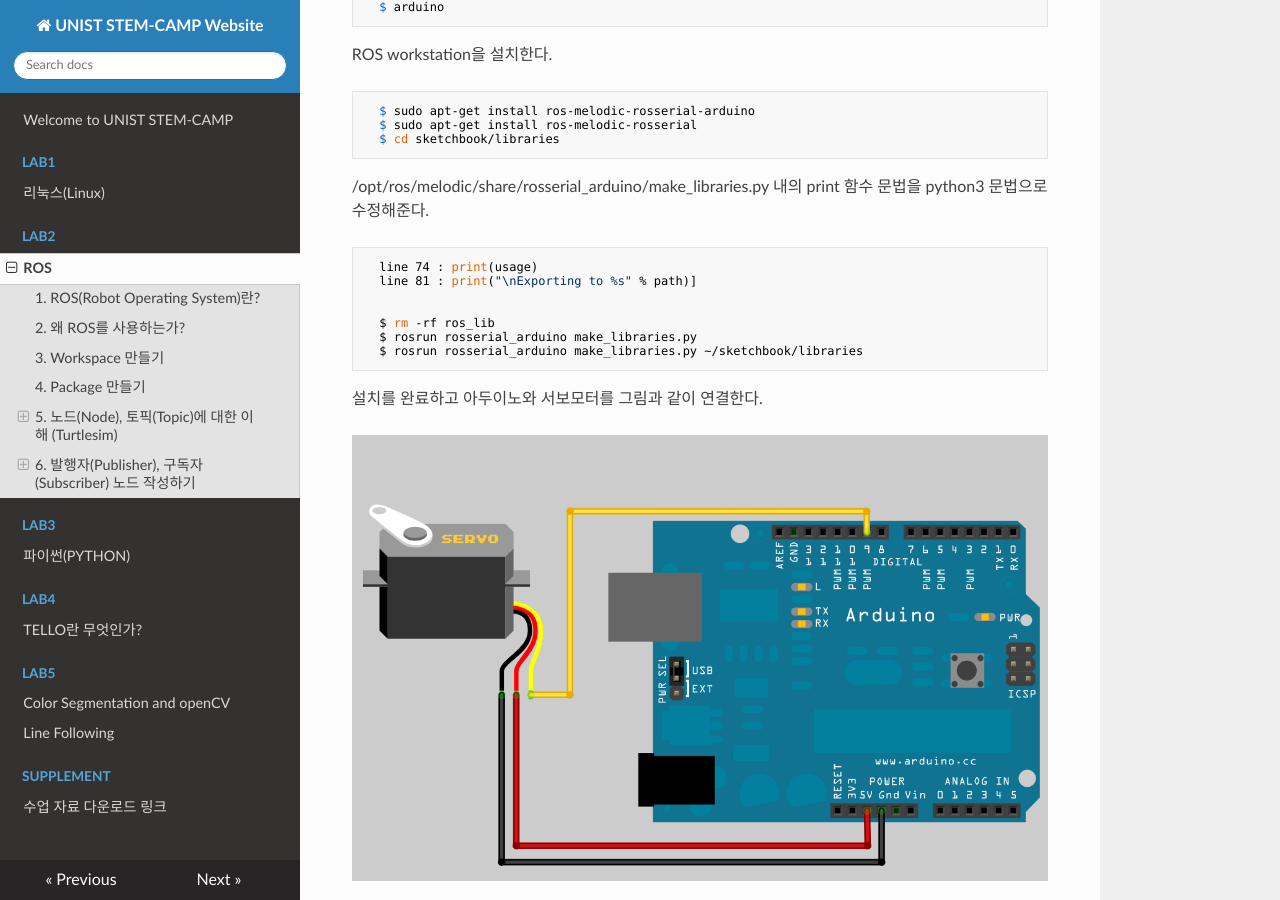
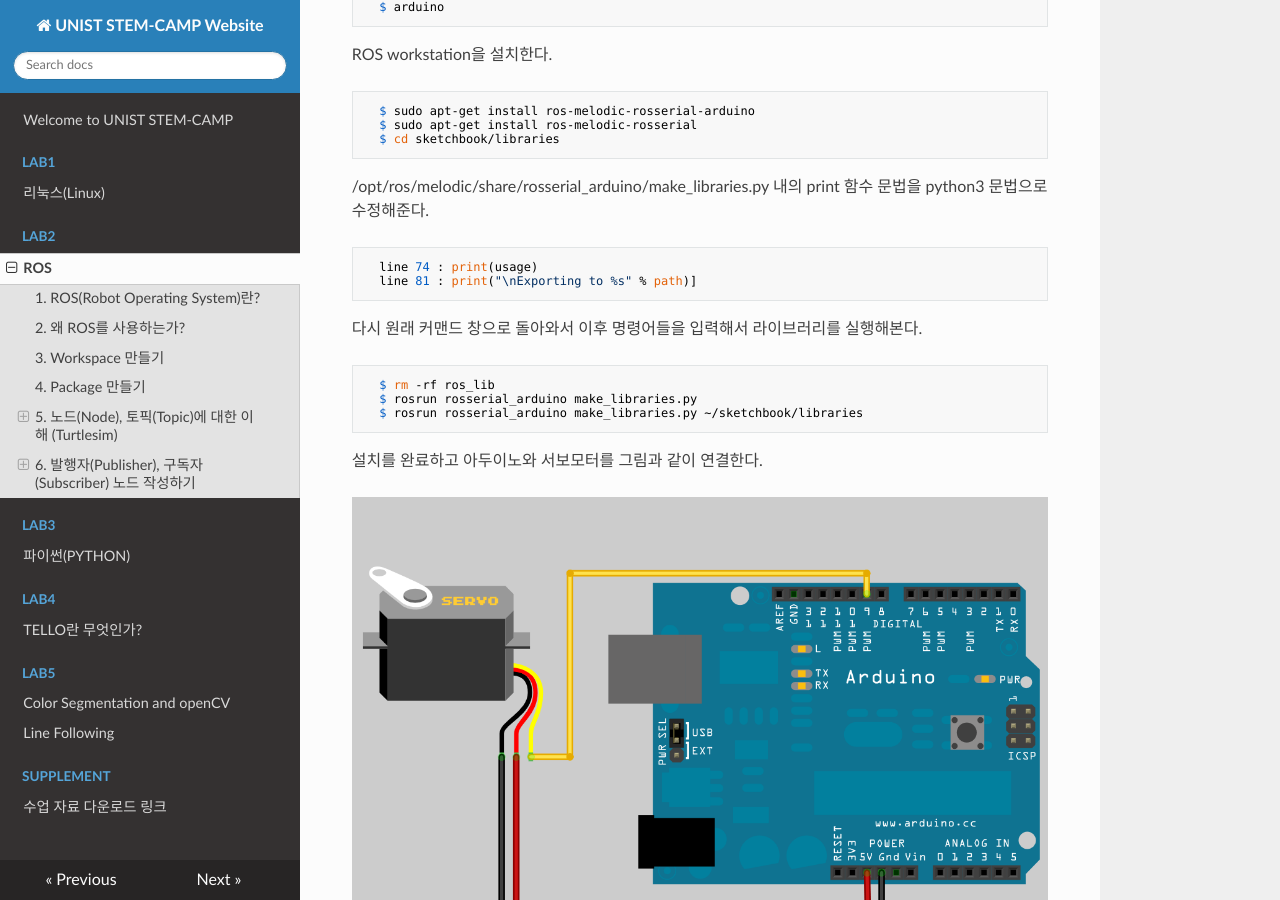
Before and after one commit to UNIST-STEM/2020, an MkDocs documentation site: the page built from docs/Lab2/ROS.md, in a window 1280 px wide and 900 px high, scrolled down 6566 px. Built offline with MkDocs 1.6.1, drawn with Linux system fonts in a browser that asks for light colours; nearby versions of some CDN libraries.

Commit message:
issue solve +

```diff
--- a/docs/Lab2/ROS.md
+++ b/docs/Lab2/ROS.md
@@ -229,6 +229,7 @@
       line 74 : print(usage)
       line 81 : print("\nExporting to %s" % path)]
 
+다시 원래 커맨드 창으로 돌아와서 이후 명령어들을 입력해서 라이브러리를 실행해본다.
 
       $ rm -rf ros_lib
       $ rosrun rosserial_arduino make_libraries.py
```
Also changed, not shown: site/Lab2/ROS/index.html, site/index.html, site/mkdocs/search_index.json.
